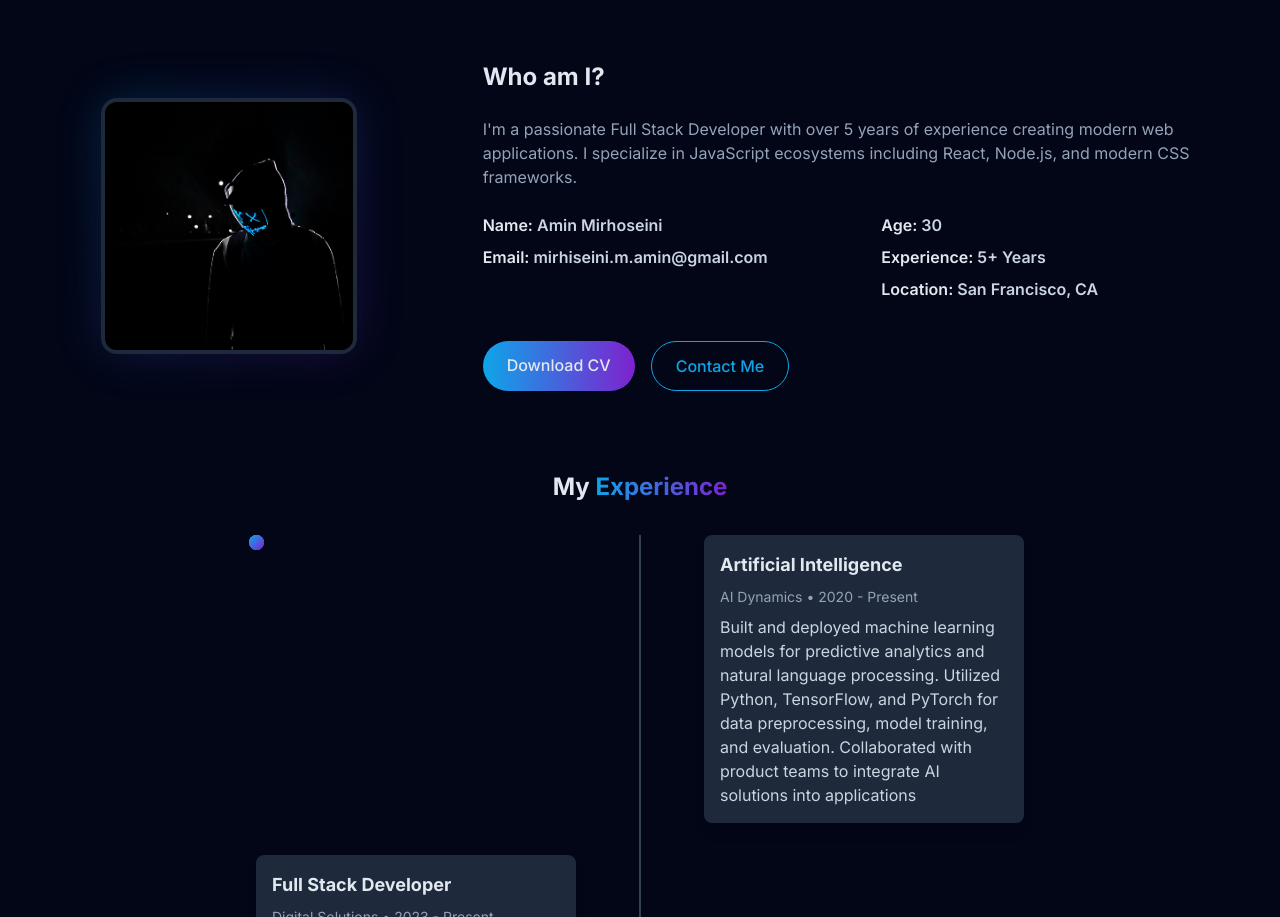
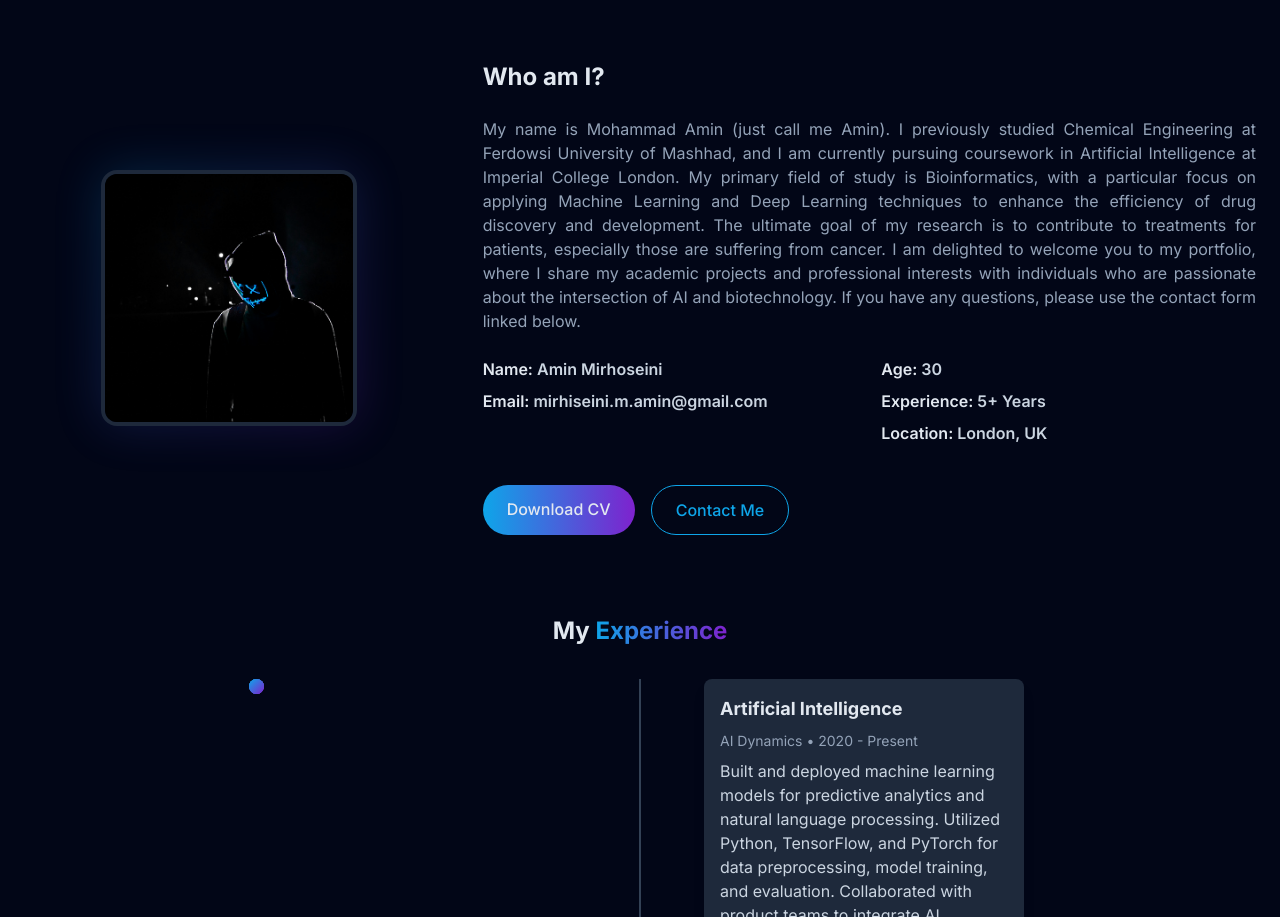
Before and after one commit to aminmirhoseini/aminmirhoseini.github.io, a plain HTML site: page index.html in a window 1280 px wide. Shown: the part 943-1860 px from the top of the page. Drawn offline with nearby package versions, Linux system fonts and the light colour scheme.

Commit message:
update aboutme section

```diff
--- a/index.html
+++ b/index.html
@@ -3,7 +3,7 @@
   <head>
     <meta charset="UTF-8" />
     <meta name="viewport" content="width=device-width, initial-scale=1.0" />
-    <title>Modern Portfolio | Dark Theme</title>
+    <title>Modern Portfolio | AmiN</title>
     <script src="https://cdn.tailwindcss.com"></script>
     <link
       rel="stylesheet"
@@ -76,30 +76,40 @@
       }
       .change-text {
         margin-bottom: 4ch;
+        perspective: 1000px;
       }
+
       .change-text h3 .word {
         position: absolute;
         font-size: 1.5rem;
         font-weight: bold;
         display: flex;
         opacity: 0;
+
+        /* gradient text fix */
         background: linear-gradient(90deg, #0ea5e9, #7e22ce);
         -webkit-background-clip: text;
         background-clip: text;
+        -webkit-text-fill-color: transparent;
         color: transparent;
+
         white-space: normal;
+        transform-style: preserve-3d;
       }
+
       .change-text h3 .word .letter {
         position: relative;
         transform-origin: center center 25px;
+        display: inline-block;
       }
+
       .change-text h3 .word .letter.out {
         transform: rotateX(90deg);
-        transition: 0.48s cubic-bezier(0.6, 0, 0.7, 0.2);
+        transition: transform 0.48s cubic-bezier(0.6, 0, 0.7, 0.2);
       }
 
       .change-text h3 .word .letter.in {
-        transition: 0.5s ease;
+        transition: transform 0.5s ease;
       }
 
       .change-text h3 .word .letter.behind {
@@ -530,11 +540,20 @@
 
           <div class="md:w-2/3 md:pl-12">
             <h3 class="text-2xl font-bold mb-6">Who am I?</h3>
-            <p class="text-slate-400 mb-6">
-              I'm a passionate Full Stack Developer with over 5 years of
-              experience creating modern web applications. I specialize in
-              JavaScript ecosystems including React, Node.js, and modern CSS
-              frameworks.
+            <p class="text-slate-400 mb-6 text-justify text-last-justify">
+              My name is Mohammad Amin (just call me Amin). I previously studied
+              Chemical Engineering at Ferdowsi University of Mashhad, and I am
+              currently pursuing coursework in Artificial Intelligence at
+              Imperial College London. My primary field of study is
+              Bioinformatics, with a particular focus on applying Machine
+              Learning and Deep Learning techniques to enhance the efficiency of
+              drug discovery and development. The ultimate goal of my research
+              is to contribute to treatments for patients, especially those are
+              suffering from cancer. I am delighted to welcome you to my
+              portfolio, where I share my academic projects and professional
+              interests with individuals who are passionate about the
+              intersection of AI and biotechnology. If you have any questions,
+              please use the contact form linked below.
             </p>
 
             <div class="grid grid-cols-1 md:grid-cols-2 gap-6 mb-8">
@@ -558,7 +577,7 @@
                 </h4>
                 <h4 class="font-semibold mb-2">
                   Location:
-                  <span class="text-slate-300">San Francisco, CA</span>
+                  <span class="text-slate-300">London, UK</span>
                 </h4>
               </div>
             </div>
```
